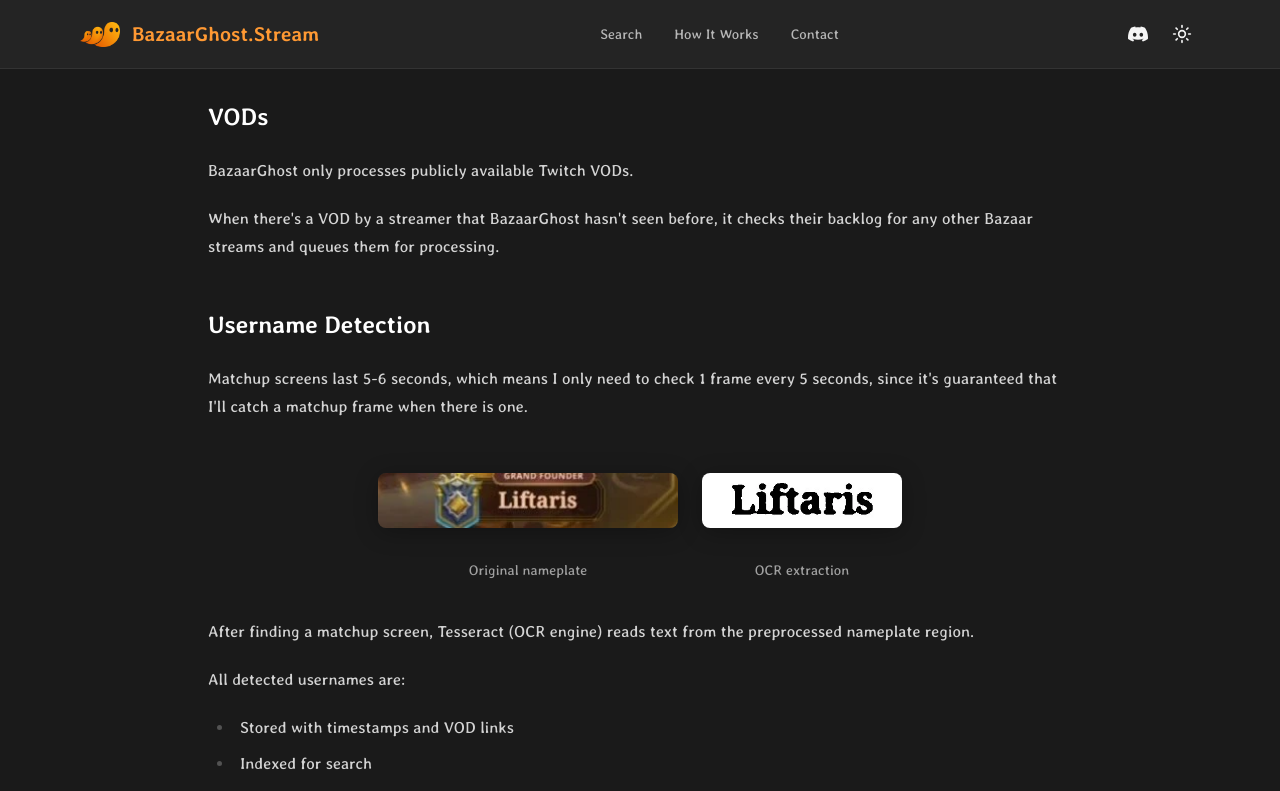
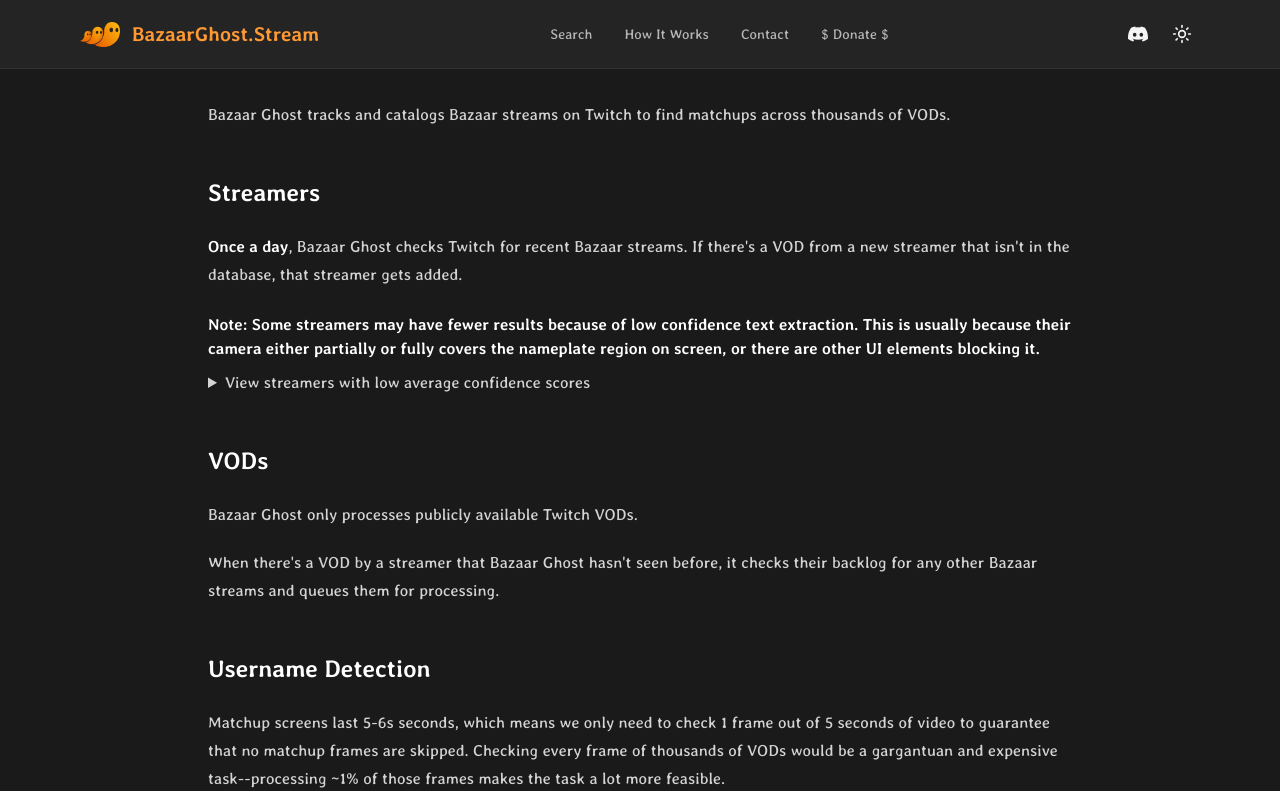
Before and after one commit to kaiobarb/bazaarghost.stream, a Next.js app: page /how-it-works in a window 1280 px wide. Shown: the top 791 px of the page. Built offline with nearby package versions, Linux system fonts and the light colour scheme; no server answers; the database is empty.

Commit message:
donate page + misc content updates

```diff
--- /dev/null
+++ b/app/(mdx)/contact/page.mdx
@@ -0,0 +1,11 @@
+import Link from "next/link";
+
+## Contact
+
+I go by Liftaris online, Kaio otherwise.
+
+I built this site as a fun project, and to scratch an itch I and many other Bazaar players have to see their ghosts beyond their own runs.
+
+Best place to reach me is through the <Link className="text-accent" href="https://discord.gg/a5wRFRe6m3">Bazaar Ghost Discord</Link>
+
+You can also send me an email at <span className="text-accent">liftaris@gmail.com</span>
--- /dev/null
+++ b/app/(mdx)/donate/page.mdx
@@ -0,0 +1,34 @@
+import { Button } from "@/components/ui/button";
+import Image from "next/image";
+import Link from "next/link";
+
+The support for Bazaar Ghost has been overwhelmingly positive, and already **thousands** have visited the site. While that is awesome,
+it does mean that running the site will cost more than I initially predicted for what was a little hobby/side project.
+
+As a certified ad-hater, I'd rather avoid going down that route for as long as possible. Donating to my Ko-fi helps me cover operational
+costs while keeping the site ad-free.
+
+Since you're reading this, thank you for even considering to tip--Bazaar Ghost is a free community tool, and any donation will be put right
+back into the costs of running and improving the site.
+
+\<3 Liftaris
+
+<Button
+  asChild
+  className="text-white font-semibold text-base font-inter no-underline"
+>
+  <Link
+    href="https://ko-fi.com/B0B71O1JSX"
+    target="_blank"
+    rel="noopener noreferrer"
+  >
+    <Image
+      src="/kofi_symbol.webp"
+      alt="Ko-fi"
+      width={24}
+      height={24}
+      className="mr-2 font-sans"
+    />
+    Buy me a Gumball on Ko-fi
+  </Link>
+</Button>
--- a/app/how-it-works/page.mdx
+++ b/app/(mdx)/how-it-works/page.mdx
@@ -3,15 +3,30 @@
 import Image from "next/image";
 import { LowConfidenceStreamers } from "@/components/low-confidence-streamers";
 
+Bazaar Ghost tracks and catalogs Bazaar streams on Twitch to find matchups across thousands of VODs.
+
+## Streamers
+
+**Once a day**, Bazaar Ghost checks Twitch for recent Bazaar streams. If there's a VOD from a new streamer that isn't in the database, that streamer gets added.
+
+#### Note: Some streamers may have fewer results because of low confidence text extraction. This is usually because their camera either partially or fully covers the nameplate region on screen, or there are other UI elements blocking it.
+
+<details>
+<summary>View streamers with low average confidence scores</summary>
+
+<LowConfidenceStreamers />
+
+</details>
+
 ## VODs
 
-BazaarGhost only processes publicly available Twitch VODs.
+Bazaar Ghost only processes publicly available Twitch VODs.
 
-When there's a VOD by a streamer that BazaarGhost hasn't seen before, it checks their backlog for any other Bazaar streams and queues them for processing.
+When there's a VOD by a streamer that Bazaar Ghost hasn't seen before, it checks their backlog for any other Bazaar streams and queues them for processing.
 
 ## Username Detection
 
-Matchup screens last 5-6 seconds, which means I only need to check 1 frame every 5 seconds, since it's guaranteed that I'll catch a matchup frame when there is one.
+Matchup screens last 5-6s seconds, which means we only need to check 1 frame out of 5 seconds of video to guarantee that no matchup frames are skipped. Checking every frame of thousands of VODs would be a gargantuan and expensive task--processing ~1% of those frames makes the task a lot more feasible.
 
 <div className=" flex flex-col items-center gap-2">
   <div className="flex flex-col sm:flex-row items-center gap-6">
@@ -37,7 +52,8 @@
     </div>
   </div>
 </div>
-After finding a matchup screen, Tesseract (OCR engine) reads text from the preprocessed nameplate region.
+After finding a matchup screen, Tesseract (OCR engine) reads text from the
+preprocessed nameplate region.
 
 All detected usernames are:
 
@@ -49,21 +65,6 @@
 
 The confidence score represents how certain the OCR system is that it correctly read a username. Higher scores mean the text was clear and easy to read, while lower scores suggest the text might have been blurry or partially obscured.
 
-## Streamers
-
-**Once a day**, BazaarGhost checks Twitch for recent Bazaar streams. If there's a VOD from a new streamer that isn't in the database, that streamer gets added.
-
-#### Note
-
-Some streamers may have fewer results because of low confidence text extraction. This is usually because their camera either partially or fully covers the nameplate region on screen, or there are other UI elements blocking it.
-
-<details>
-<summary>View streamers with low average confidence scores</summary>
-
-<LowConfidenceStreamers />
-
-</details>
-
 ## Working on it
 
 - Real-time or near-real-time matchup detections
--- a/app/how-it-works/layout.tsx
+++ b/app/(mdx)/layout.tsx
@@ -1,8 +1,4 @@
-export default function HowItWorksLayout({
-  children,
-}: {
-  children: React.ReactNode;
-}) {
+export default function MdxLayout({ children }: { children: React.ReactNode }) {
   return (
     <div className="container mx-auto max-w-4xl px-4 py-8">
       <article className="prose prose-neutral dark:prose-invert lg:prose-md max-w-none font-serif">
--- a/app/contact/layout.tsx
+++ /dev/null
@@ -1,13 +0,0 @@
-export default function ContactLayout({
-  children,
-}: {
-  children: React.ReactNode;
-}) {
-  return (
-    <div className="container mx-auto max-w-4xl px-4 py-8">
-      <article className="prose prose-neutral dark:prose-invert lg:prose-md max-w-none font-serif">
-        {children}
-      </article>
-    </div>
-  );
-}
--- a/app/contact/page.mdx
+++ /dev/null
@@ -1,9 +0,0 @@
-## Contact
-
-I go by Liftaris online, Kaio otherwise.
-
-I built this site as a fun project, and to scratch an itch I and many other Bazaar players have to see their ghosts beyond their own runs.
-
-Best place to reach me is through the [BazaarGhost Discord](https://discord.gg/a5wRFRe6m3).
-
-You can also send me an email at liftaris@gmail.com
--- a/app/globals.css
+++ b/app/globals.css
@@ -205,4 +205,91 @@
   .font-averia {
     font-family: var(--font-averia-libre), serif, ui-serif, Georgia;
   }
+
+  @keyframes shake {
+    0%,
+    100% {
+      transform: translateX(0) rotate(0deg);
+    }
+    10% {
+      transform: translateX(-2px) rotate(-5deg);
+    }
+    20% {
+      transform: translateX(2px) rotate(5deg);
+    }
+    30% {
+      transform: translateX(-2px) rotate(-5deg);
+    }
+    40% {
+      transform: translateX(2px) rotate(5deg);
+    }
+    50% {
+      transform: translateX(-1px) rotate(-3deg);
+    }
+    60% {
+      transform: translateX(1px) rotate(3deg);
+    }
+    70% {
+      transform: translateX(-1px) rotate(-3deg);
+    }
+    80% {
+      transform: translateX(1px) rotate(3deg);
+    }
+    90% {
+      transform: translateX(0) rotate(0deg);
+    }
+  }
+
+  @keyframes shakeAndFade {
+    0%,
+    10%,
+    20%,
+    30%,
+    40%,
+    50%,
+    60%,
+    70%,
+    80% {
+      opacity: 1;
+    }
+    0%,
+    20%,
+    40%,
+    60%,
+    80% {
+      transform: translateX(0) rotate(0deg);
+    }
+    5%,
+    15%,
+    25%,
+    35%,
+    45%,
+    55%,
+    65%,
+    75% {
+      transform: translateX(-2px) rotate(-5deg);
+    }
+    10%,
+    30%,
+    50%,
+    70% {
+      transform: translateX(2px) rotate(5deg);
+    }
+    90% {
+      opacity: 1;
+      transform: translateX(0) rotate(0deg);
+    }
+    100% {
+      opacity: 0;
+      transform: translateX(0) rotate(0deg) scale(0);
+    }
+  }
+
+  .animate-shake {
+    animation: shake 2s ease-in-out infinite;
+  }
+
+  .animate-shake-fade {
+    animation: shakeAndFade 10s ease-in-out forwards;
+  }
 }
--- a/components/navbar.tsx
+++ b/components/navbar.tsx
@@ -67,6 +67,18 @@
               className="text-sm font-medium text-foreground/70 hover:text-foreground transition-colors"
             >
               Contact
+            </Link>
+            <Link
+              href="/donate"
+              className="text-sm font-medium text-foreground/70 hover:text-foreground transition-colors flex items-center gap-1"
+            >
+              <span className="animate-shake-fade inline-block">
+                $
+              </span>
+              <span>Donate</span>
+              <span className="animate-shake-fade inline-block" style={{ animationDelay: '0.3s' }}>
+                $
+              </span>
             </Link>
           </div>
 
@@ -154,6 +166,22 @@
                 >
                   Contact
                 </Link>
+                <Link
+                  href="/donate"
+                  onClick={() => setIsOpen(false)}
+                  className="text-lg font-medium text-foreground/70 hover:text-foreground transition-colors flex items-center gap-1"
+                >
+                  <span className="animate-shake-fade inline-block">
+                    $
+                  </span>
+                  <span>Donate</span>
+                  <span
+                    className="animate-shake-fade inline-block"
+                    style={{ animationDelay: "0.3s" }}
+                  >
+                    $
+                  </span>
+                </Link>
 
                 {/* Divider */}
                 <div className="my-2 border-t border-border" />
--- a/package.json
+++ b/package.json
@@ -50,7 +50,7 @@
     "clsx": "^2.1.1",
     "cmdk": "^1.0.4",
     "lucide-react": "^0.454.0",
-    "next": "16.0.0",
+    "next": "^16.0.1",
     "next-themes": "^0.4.6",
     "react": "19.2.0",
     "react-dom": "19.2.0",
```
Also changed, not shown: public/kofi_symbol.webp (added), 1 other file (tests, documents, lock files or other folders).
